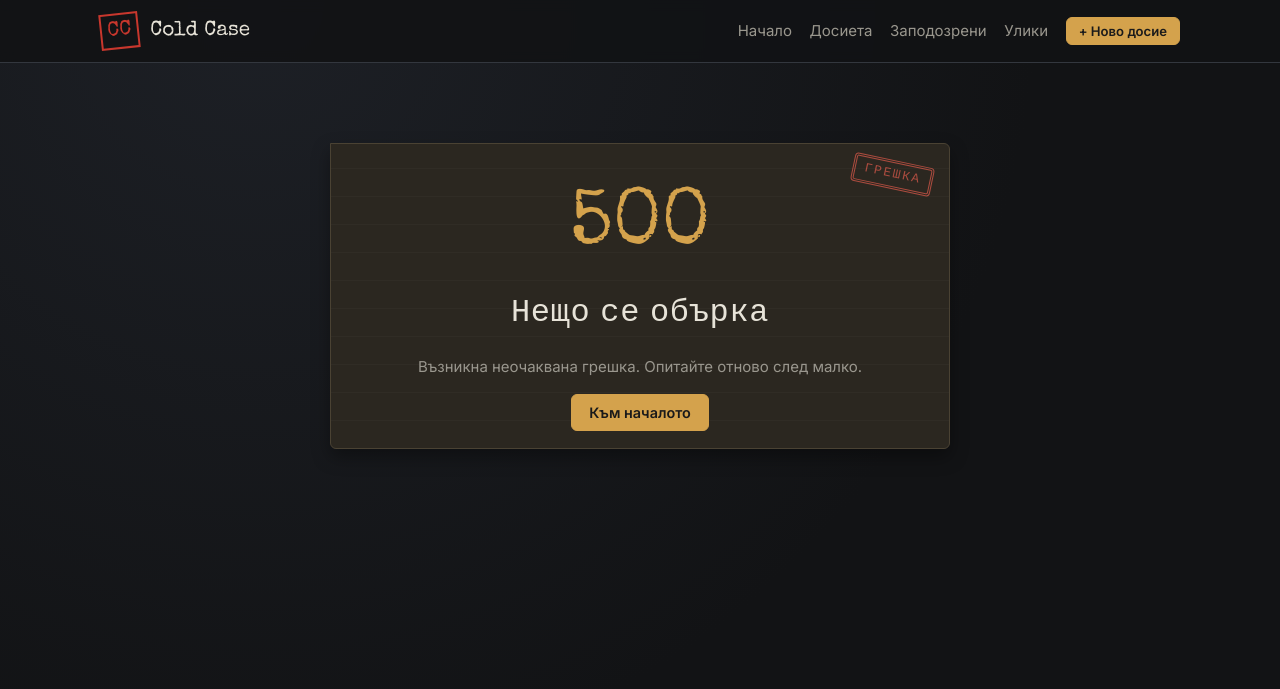
After one commit to alexandrabuyuklieva/coldcase, a Django app: template templates/500.html in a window 1280 px wide. The commit adds this page. Shown: the top 689 px of the page. Run offline with Django 5.2, Linux system fonts and the light colour scheme; the template is opened without the code that fills it, so the values that code supplies are empty.

Commit message:
Add 500 page and guide users to open a case before adding evidence

```diff
--- /dev/null
+++ b/templates/500.html
@@ -0,0 +1,15 @@
+{% extends 'base.html' %}
+
+{% block title %}Грешка в сървъра{% endblock %}
+
+{% block content %}
+<section class="case-file not-found">
+    <span class="stamp stamp-danger">ГРЕШКА</span>
+    <p class="error-code">500</p>
+    <h1>Нещо се обърка</h1>
+    <p class="muted">Възникна неочаквана грешка. Опитайте отново след малко.</p>
+    <div class="actions">
+        <a class="btn" href="{% url 'common:home' %}">Към началото</a>
+    </div>
+</section>
+{% endblock %}
--- a/templates/evidence/evidence_form.html
+++ b/templates/evidence/evidence_form.html
@@ -6,6 +6,10 @@
 <section class="case-file form-page">
     <div class="case-tab">УЛИКА</div>
     <h1>{% if object %}Редакция на улика{% else %}Нова улика{% endif %}</h1>
+
+    {% if not object and not has_cases %}
+    <p class="warning">Всяка улика принадлежи на досие, а все още няма открити. <a href="{% url 'cases:create' %}">Отворете първото досие</a>.</p>
+    {% endif %}
 
     <form method="post" novalidate>
         {% csrf_token %}
```
Also changed, not shown: README.md.
